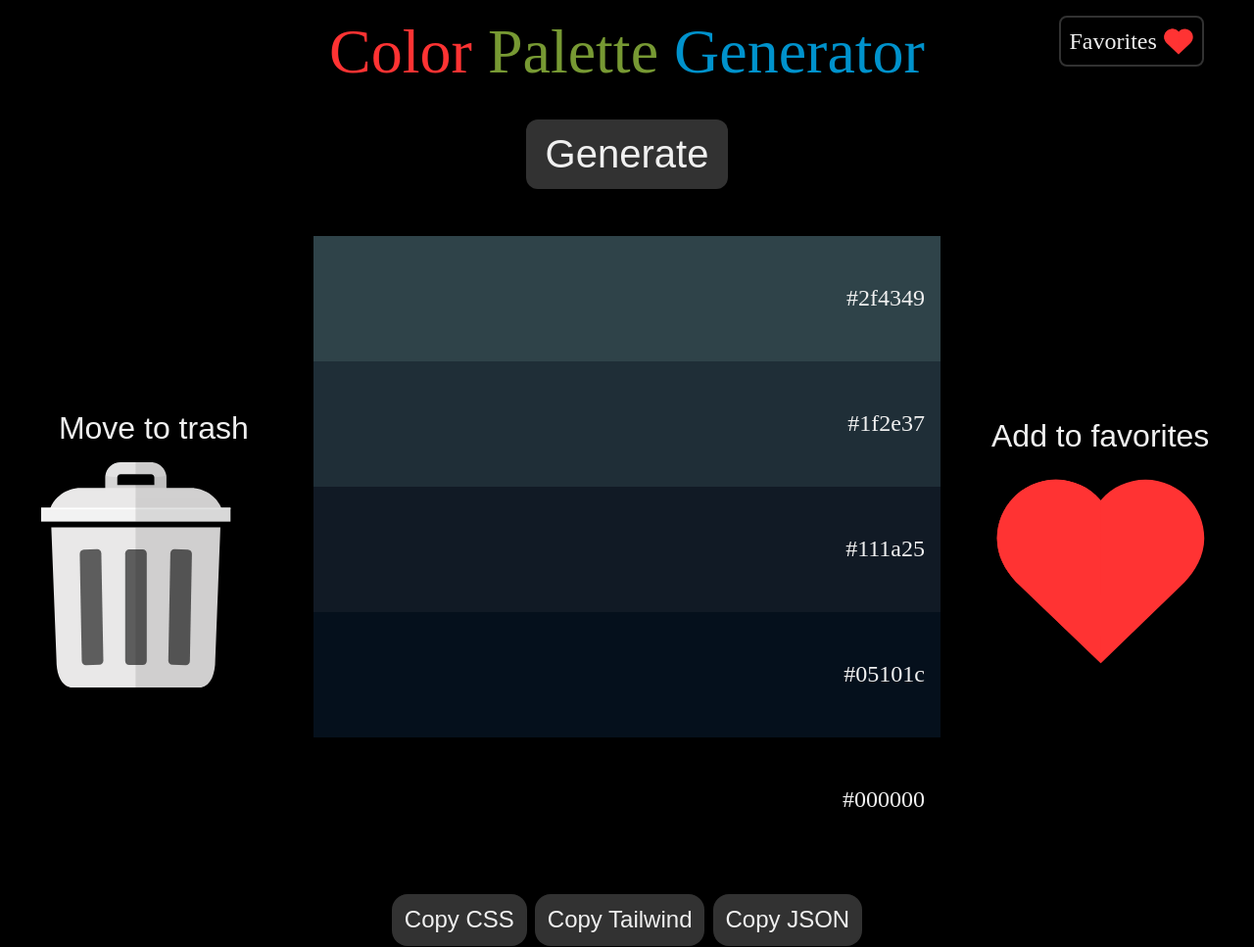
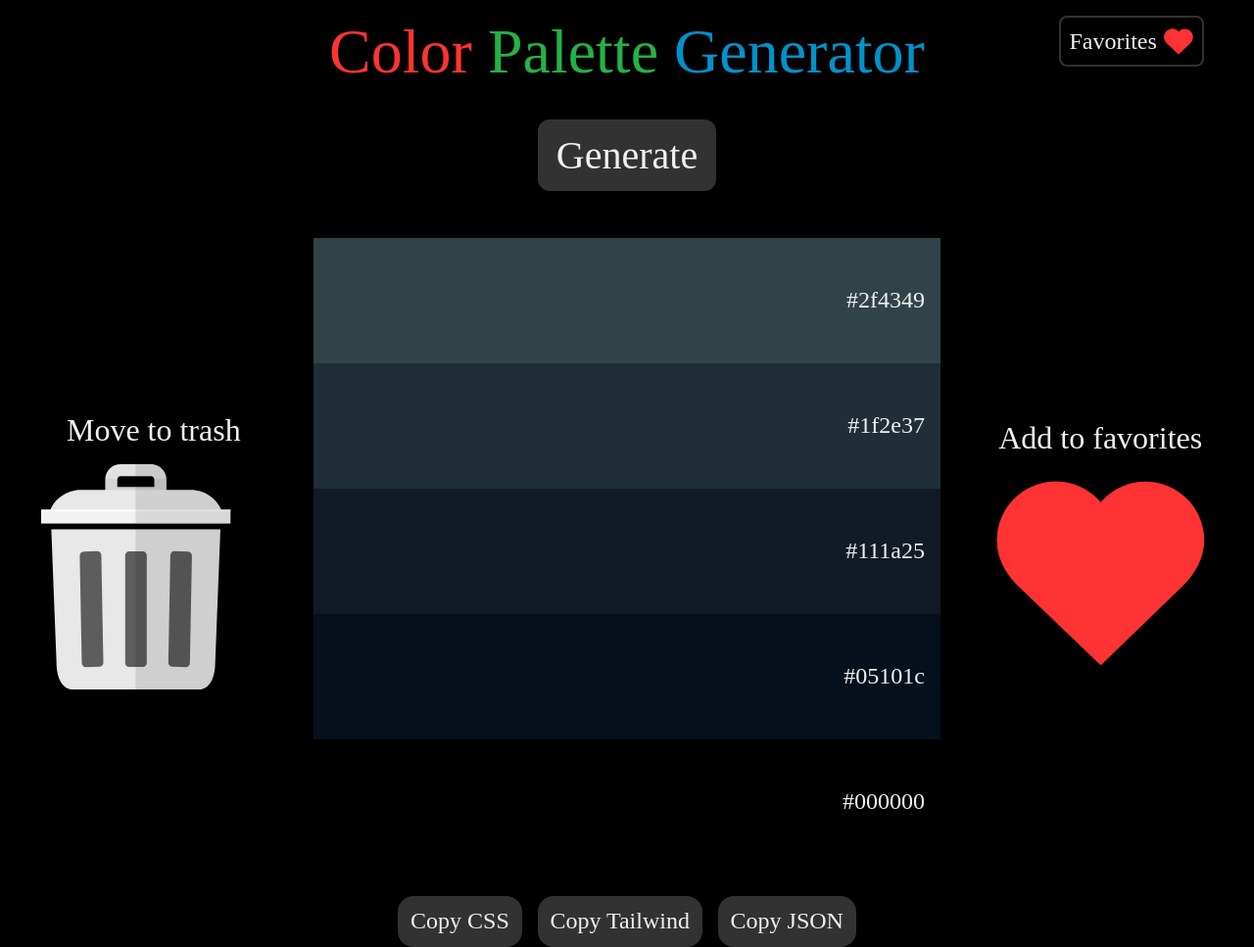
Before and after one commit to Jimi090/ColorGen, a website built with Vite: page index.html in a window 1280 px wide. Shown: the whole page at 98% size. Built offline with nearby package versions, Linux system fonts and the light colour scheme.

Commit message:
better responsivnes, accesibility improvments, visual improvments

```diff
--- a/index.html
+++ b/index.html
@@ -3,19 +3,24 @@
     <head>
         <meta charset="UTF-8" />
         <meta name="viewport" content="width=device-width, initial-scale=1.0" />
-        <link rel="stylesheet" href="src/styles.css" />
+        <meta
+            name="description"
+            content="Generate, copy, export and save beautiful color palettes."
+        />
+        <link rel="stylesheet" href="/src/styles.css" />
+        <link rel="icon" type="image/x-icon" href="/assets/favicon.ico" />
         <title>Color Palette Generator</title>
     </head>
     <body>
         <header>
             <span style="color: #ff3333">Color</span>
-            <span style="color: #779933">Palette</span>
+            <span style="color: #23b246">Palette</span>
             <span style="color: #0092cc">Generator</span>
         </header>
         <main>
-            <button id="generatePaletteBtn">Generate</button>
-            <div id="buttonsContainer">
-                <button id="dislikeButton">
+            <button id="generatePaletteBtn" type="button">Generate</button>
+            <div id="buttonsContainer" type="button">
+                <button id="dislikeButton" type="button">
                     Move to trash
                     <svg
                         style="margin-top: 16px"
@@ -26,6 +31,7 @@
                         viewBox="0 0 512 512"
                         xml:space="preserve"
                         fill="#000000"
+                        aria-label="trash icon"
                     >
                         <g id="SVGRepo_bgCarrier" stroke-width="0"></g>
                         <g
@@ -100,11 +106,36 @@
                     </svg>
                 </button>
                 <div id="paletteContainer">
-                    <div id="color1" class="colorBoxes" title="Copy!">1</div>
-                    <div id="color2" class="colorBoxes" title="Copy!">2</div>
-                    <div id="color3" class="colorBoxes" title="Copy!">3</div>
-                    <div id="color4" class="colorBoxes" title="Copy!">4</div>
-                    <div id="color5" class="colorBoxes" title="Copy!">5</div>
+                    <button
+                        id="color1"
+                        class="colorBoxes"
+                        type="button"
+                        title="Copy!"
+                    ></button>
+                    <button
+                        id="color2"
+                        class="colorBoxes"
+                        type="button"
+                        title="Copy!"
+                    ></button>
+                    <button
+                        id="color3"
+                        class="colorBoxes"
+                        type="button"
+                        title="Copy!"
+                    ></button>
+                    <button
+                        id="color4"
+                        class="colorBoxes"
+                        type="button"
+                        title="Copy!"
+                    ></button>
+                    <button
+                        id="color5"
+                        class="colorBoxes"
+                        type="button"
+                        title="Copy!"
+                    ></button>
                 </div>
                 <button id="likeButton">
                     Add to favorites
@@ -114,6 +145,7 @@
                         version="1.1"
                         xmlns="http://www.w3.org/2000/svg"
                         fill="#ff3333"
+                        aria-label="heatrh icon"
                     >
                         <g id="SVGRepo_bgCarrier" stroke-width="0"></g>
                         <g
@@ -142,7 +174,7 @@
                 <button class="exportButton" id="copyJSON">Copy JSON</button>
             </div>
         </main>
-        <div id="favoritesButton">
+        <button id="favoritesButton" type="button">
             Favorites
             <svg
                 viewBox="0 0 1024 1024"
@@ -150,6 +182,7 @@
                 version="1.1"
                 xmlns="http://www.w3.org/2000/svg"
                 fill="#ff3333"
+                aria-label="heatrh icon"
             >
                 <g id="SVGRepo_bgCarrier" stroke-width="0"></g>
                 <g
@@ -168,11 +201,11 @@
                     ></path>
                 </g>
             </svg>
-        </div>
+        </button>
         <div id="favoritesContainer">
             <div id="favoritesHeader">Favorites</div>
             <div id="favoritesBoxesContainer"></div>
-            <div id="closeFavorites">
+            <button id="closeFavorites">
                 <svg
                     viewBox="0 0 24 24"
                     fill="none"
@@ -197,9 +230,9 @@
                         ></path>
                     </g>
                 </svg>
-            </div>
+            </button>
         </div>
         <div id="copiedAlert"></div>
+        <script src="src/main.js" type="module"></script>
     </body>
-    <script src="src/main.js" type="module"></script>
 </html>
--- a/src/main.js
+++ b/src/main.js
@@ -7,7 +7,8 @@ var dic = {};
 function generatePalette() {
     const base = chroma.random();
 
-    const hue = base.get('lch.h');
+    const rawHue = base.get('lch.h');
+    const hue = Number.isFinite(rawHue) ? rawHue : Math.random() * 360;
 
     return chroma
         .scale([
@@ -30,30 +31,18 @@ function getTextColor(background) {
 }
 function showPalette(palette) {
     paletteGlobal = palette;
-    document.getElementById('color1').style.backgroundColor = palette[0];
-    document.getElementById('color1').textContent = palette[0];
-    document.getElementById('color1').style.color = getTextColor(palette[0]);
-    document.getElementById('color1').dataset.color = palette[0];
-
-    document.getElementById('color2').style.backgroundColor = palette[1];
-    document.getElementById('color2').textContent = palette[1];
-    document.getElementById('color2').style.color = getTextColor(palette[1]);
-    document.getElementById('color2').dataset.color = palette[1];
-
-    document.getElementById('color3').style.backgroundColor = palette[2];
-    document.getElementById('color3').textContent = palette[2];
-    document.getElementById('color3').style.color = getTextColor(palette[2]);
-    document.getElementById('color3').dataset.color = palette[2];
-
-    document.getElementById('color4').style.backgroundColor = palette[3];
-    document.getElementById('color4').textContent = palette[3];
-    document.getElementById('color4').style.color = getTextColor(palette[3]);
-    document.getElementById('color4').dataset.color = palette[3];
-
-    document.getElementById('color5').style.backgroundColor = palette[4];
-    document.getElementById('color5').textContent = palette[4];
-    document.getElementById('color5').style.color = getTextColor(palette[4]);
-    document.getElementById('color5').dataset.color = palette[4];
+    for (let i = 0; i <= 4; i++) {
+        document.getElementById('color' + (i + 1)).style.backgroundColor =
+            palette[i];
+        document.getElementById('color' + (i + 1)).textContent = palette[i];
+        document.getElementById('color' + (i + 1)).style.color = getTextColor(
+            palette[i],
+        );
+        document.getElementById('color' + (i + 1)).dataset.color = palette[i];
+        document
+            .getElementById('color' + (i + 1))
+            .setAttribute('aria-label', `Copy color ${palette[i]}`);
+    }
 }
 function alertSth(text, time) {
     document.getElementById('copiedAlert').textContent = text;
@@ -69,21 +58,25 @@ function addToFavorites(palette) {
     paletteContainer.dataset.palette = palette;
     dic[paletteContainer.dataset.palette] = palette;
     for (let i = 0; i <= 4; i++) {
-        const box = document.createElement('div');
+        const box = document.createElement('button');
 
+        box.type = 'button';
         box.className = 'favoritesColorBoxes';
         box.title = 'Copy!';
         box.textContent = palette[i];
         box.style.backgroundColor = palette[i];
         box.style.color = getTextColor(palette[i]);
         box.dataset.color = palette[i];
+        box.setAttribute('aria-label', `Copy color ${palette[i]}`);
 
         paletteContainer.appendChild(box);
     }
-    const deleteBtn = document.createElement('div');
-    deleteBtn.className = 'deleteFavorite';
+    const deleteButton = document.createElement('button');
+    deleteButton.type = 'button';
+    deleteButton.className = 'deleteFavorite';
+    deleteButton.setAttribute('aria-label', 'Remove palette from favorites');
 
-    deleteBtn.innerHTML = `
+    deleteButton.innerHTML = `
         <svg
                             style="margin-top: 16px"
                             version="1.1"
@@ -166,14 +159,13 @@ function addToFavorites(palette) {
                             </g>
                         </svg>
         `;
-
-    deleteBtn.addEventListener('click', () => {
+    deleteButton.addEventListener('click', () => {
         paletteContainer.remove();
         favorites.delete(dic[paletteContainer.dataset.palette]);
         saveFavorites(favorites);
         alertSth('Removed', 1000);
     });
-    paletteContainer.appendChild(deleteBtn);
+    paletteContainer.appendChild(deleteButton);
 
     container.appendChild(paletteContainer);
 }
@@ -203,8 +195,12 @@ document.addEventListener('click', (e) => {
         e.target.className == 'colorBoxes'
     ) {
         let color = e.target.dataset.color;
+        try {
             navigator.clipboard.writeText(color);
             alertSth('Copied!', 1000);
+        } catch {
+            alertSth('Could not copy', 1600);
+        }
     }
 });
 
@@ -218,7 +214,6 @@ document.getElementById('likeButton').addEventListener('click', () => {
     favorites.add(paletteGlobal);
     alertSth('Added to favorites', 1000);
     saveFavorites(favorites);
-    console.log(favorites);
 });
 
 //close favorites
@@ -248,8 +243,12 @@ document.getElementById('copyCSS').addEventListener('click', () => {
     --success: ${paletteGlobal[3]};
     --danger: ${paletteGlobal[4]};
 }`;
+    try {
         navigator.clipboard.writeText(text);
         alertSth('Copied!', 1000);
+    } catch {
+        alertSth('Could not copy', 1600);
+    }
 });
 
 //copy Tailwind
@@ -267,8 +266,12 @@ document.getElementById('copyTailwind').addEventListener('click', () => {
         }
     }
 }`;
+    try {
         navigator.clipboard.writeText(text);
         alertSth('Copied!', 1000);
+    } catch {
+        alertSth('Could not copy', 1600);
+    }
 });
 
 //copy JSON
@@ -284,6 +287,10 @@ document.getElementById('copyJSON').addEventListener('click', () => {
         null,
         4,
     );
+    try {
         navigator.clipboard.writeText(text);
         alertSth('Copied!', 1000);
+    } catch {
+        alertSth('Could not copy', 1600);
+    }
 });
--- a/src/styles.css
+++ b/src/styles.css
@@ -11,6 +11,15 @@ body {
     min-height: 100dvh;
     height: auto;
     overflow-x: hidden;
+}
+button {
+    font: inherit;
+    color: inherit;
+    border: 0;
+}
+button:focus-visible {
+    outline: 3px solid #dcd427;
+    outline-offset: 4px;
 }
 header {
     width: 100%;
@@ -195,6 +204,7 @@ main {
     width: 2rem;
     height: 2rem;
     cursor: pointer;
+    background: none;
 }
 .deleteFavorite svg {
     width: 100%;
@@ -208,13 +218,14 @@ main {
     height: clamp(2.2rem, 7vw, 3rem);
     width: clamp(2.2rem, 7vw, 3rem);
     cursor: pointer;
+    background: none;
 }
 #exportsButtonsContainer {
     display: flex;
     flex-wrap: wrap;
-    width: 30%;
-    min-width: 30rem;
-    justify-content: space-between;
+    width: min(100%, 34rem);
+    justify-content: center;
+    gap: 1rem;
     margin-top: 2rem;
 }
 .exportButton {
@@ -250,6 +261,7 @@ main {
     }
     #generatePaletteBtn {
         width: min(100%, 22rem);
+        padding: 0.5rem;
     }
     #buttonsContainer {
         gap: 1rem;
@@ -293,10 +305,7 @@ main {
         height: 16rem;
         min-width: 100%;
     }
-    #exportsButtonsContainer {
-        min-width: 15rem;
-    }
     .exportButton {
-        font-size: 0.6rem;
+        font-size: 0.8rem;
     }
 }
```
Also changed, not shown: assets/favicon.ico (added). Lines whose indentation alone changed are shown as unchanged.
